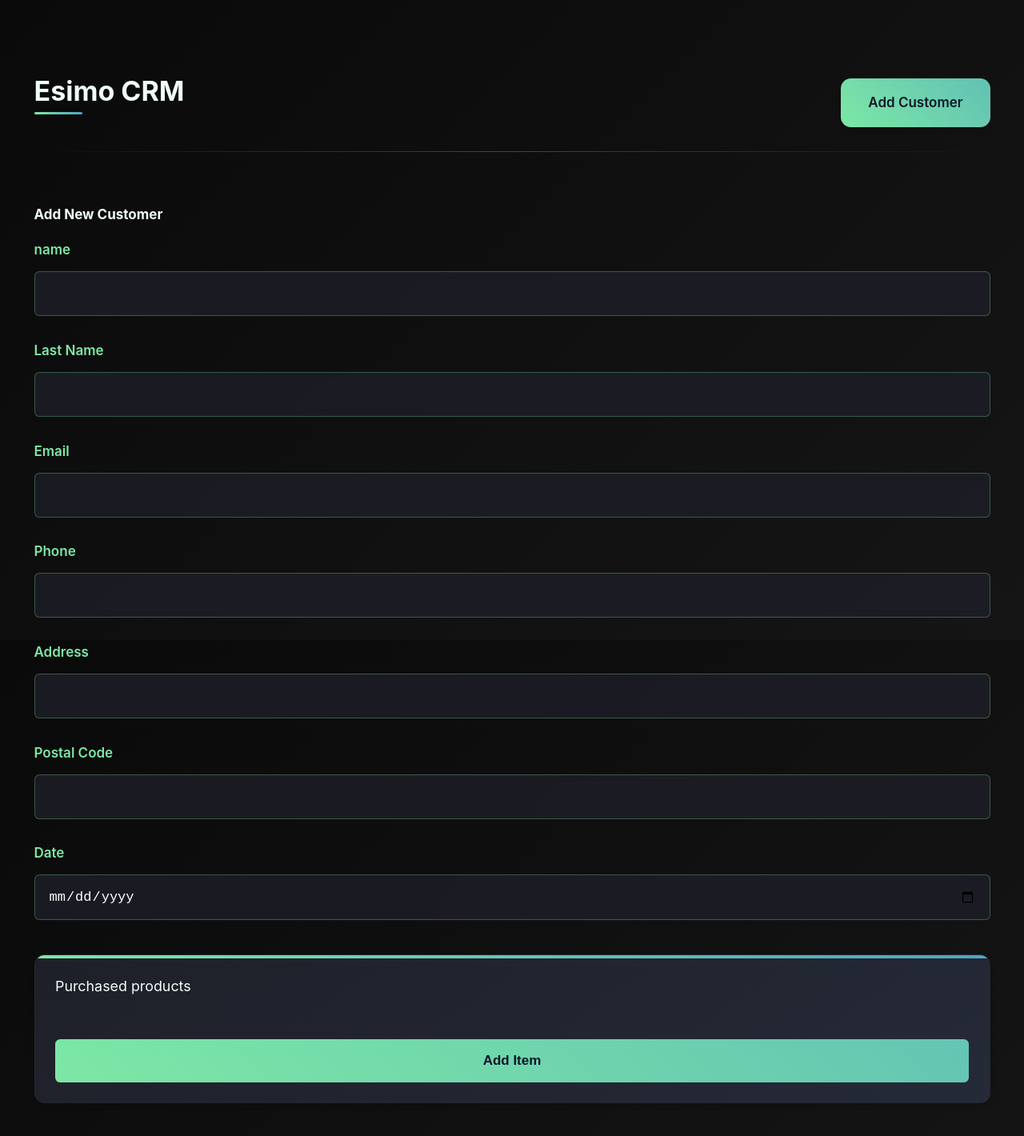
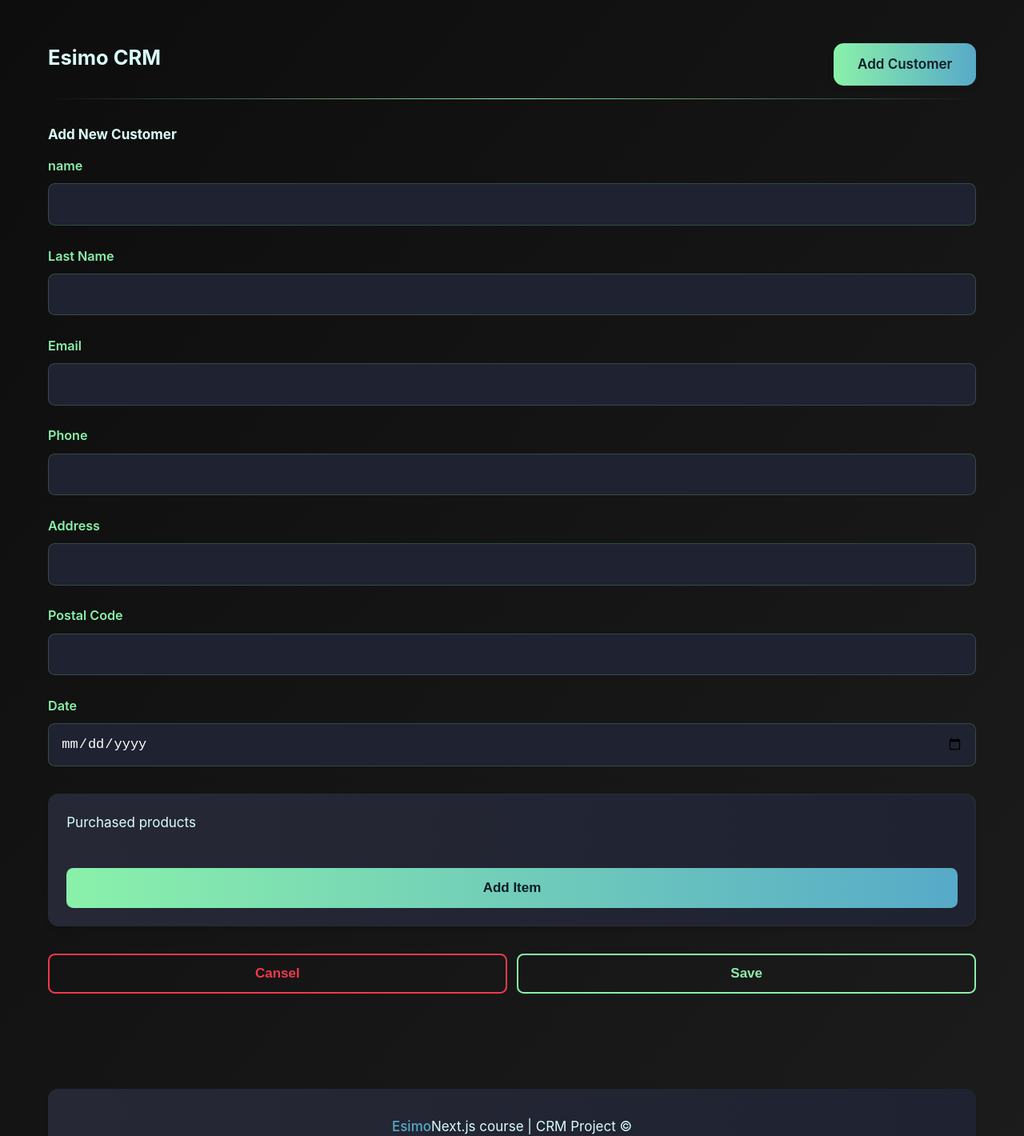
Before and after one commit to xe4at/CRM-Project, a Next.js app: page /add-customer in a window 1280 px wide. Shown: the top 1420 px of the page at 80% size. Built offline with nearby package versions, Linux system fonts and the light colour scheme.

Commit message:
change style

```diff
--- a/src/styles/globals.css
+++ b/src/styles/globals.css
@@ -1,26 +1,16 @@
 :root {
-  --bg-dark: #0a0a0a;
-  --bg-darker: #151515;
-  --card-bg: linear-gradient(145deg, #1e2029, #252a37);
-  --primary-gradient: linear-gradient(45deg, #7de8a5, #4da5c0);
-  --secondary-gradient: linear-gradient(45deg, #4da5c0, #7de8a5);
-  --text-light: #f0fdfa;
-  --text-muted: #a1a1aa;
-  --accent-green: #7de8a5;
-  --accent-blue: #4da5c0;
-  --accent-red: #ef4444;
-  --accent-purple: #a78bfa;
-  --shadow-sm: 0 1px 2px rgba(0, 0, 0, 0.05);
-  --shadow-md: 0 4px 6px rgba(0, 0, 0, 0.1);
-  --shadow-lg: 0 10px 15px rgba(0, 0, 0, 0.2);
-  --shadow-xl: 0 20px 25px rgba(0, 0, 0, 0.25);
-  --transition: all 0.3s cubic-bezier(0.4, 0, 0.2, 1);
-  --border-radius-sm: 0.375rem;
+  --bg-dark: #0d0d0d;
+  --bg-darker: #1c1c1c;
+  --card-bg: linear-gradient(to right, #262836, #1f2230);
+  --primary-gradient: linear-gradient(to right, #8af1aa, #57aac8);
+  --text-light: #d9fefb;
+  --accent-green: #8af1aa;
+  --accent-blue: #57aac8;
+  --accent-red: #f0394b;
+  --shadow: 0 4px 6px rgba(0, 0, 0, 0.1);
+  --transition: all 0.25s cubic-bezier(0.645, 0.045, 0.355, 1);
   --border-radius: 0.75rem;
-  --border-radius-lg: 1rem;
-  --border-radius-xl: 1.5rem;
-  --ring-width: 3px;
-  --ring-color: rgba(125, 232, 165, 0.5);
+  --mobile-padding: 12px;
 }
 
 * {
@@ -35,56 +25,32 @@ html {
 }
 
 body {
-  font-family: 'Inter', -apple-system, BlinkMacSystemFont, "Segoe UI", Roboto, Oxygen,
+  font-family: -apple-system, BlinkMacSystemFont, "Segoe UI", Roboto, Oxygen,
     Ubuntu, Cantarell, "Fira Sans", "Droid Sans", "Helvetica Neue", sans-serif;
   background: linear-gradient(
-    135deg,
+    to bottom right,
     var(--bg-dark),
     var(--bg-darker)
   );
   min-height: 100vh;
-  max-width: 1400px;
+  max-width: 1200px;
   margin: 0 auto;
-  padding: 2rem;
+  padding: 20px;
   color: var(--text-light);
   line-height: 1.6;
   -webkit-font-smoothing: antialiased;
   -moz-osx-font-smoothing: grayscale;
-  background-attachment: fixed;
 }
 
 /* Typography */
-h1, h2, h3, h4, h5, h6 {
+h1,
+h2,
+h3,
+h4,
+h5,
+h6 {
   line-height: 1.2;
-  margin-bottom: 1.25rem;
-  font-weight: 700;
-  color: var(--text-light);
-}
-
-h1 {
-  font-size: 2.5rem;
-  background: var(--primary-gradient);
-  -webkit-background-clip: text;
-  background-clip: text;
-  color: transparent;
-  display: inline-block;
-}
-
-h2 {
-  font-size: 2rem;
-  position: relative;
-  padding-bottom: 0.5rem;
-}
-
-h2::after {
-  content: "";
-  position: absolute;
-  bottom: 0;
-  left: 0;
-  width: 60px;
-  height: 3px;
-  background: var(--primary-gradient);
-  border-radius: 3px;
+  margin-bottom: 1rem;
 }
 
 a {
@@ -94,190 +60,118 @@ a {
 }
 
 p {
-  margin-bottom: 1.25rem;
-  color: var(--text-muted);
+  margin-bottom: 1rem;
 }
 
 /* Layout Components */
 .header {
   display: flex;
   flex-direction: column;
-  gap: 1.5rem;
+  gap: 1rem;
   justify-content: space-between;
-  align-items: flex-start;
-  margin: 2rem 0 3rem;
+  align-items: center;
+  margin: 1.5rem 0 2.5rem;
   position: relative;
-  padding-bottom: 1.5rem;
 }
 
 .header::after {
   content: "";
   position: absolute;
-  bottom: 0;
+  bottom: -1rem;
   left: 0;
   width: 100%;
   height: 1px;
   background: linear-gradient(
     to right,
     transparent,
-    rgba(125, 232, 165, 0.3),
+    var(--accent-green),
     transparent
   );
 }
 
 .header a {
   background: var(--primary-gradient);
-  color: #0f172a;
-  padding: 0.875rem 1.75rem;
+  color: #0f1c26;
+  padding: 0.75rem 1.5rem;
   border-radius: var(--border-radius);
   font-weight: 600;
-  box-shadow: var(--shadow-md);
+  box-shadow: var(--shadow);
   transition: var(--transition);
   width: 100%;
   text-align: center;
-  position: relative;
-  overflow: hidden;
-  z-index: 1;
-}
-
-.header a::before {
-  content: "";
-  position: absolute;
-  top: 0;
-  left: 0;
-  width: 100%;
-  height: 100%;
-  background: var(--secondary-gradient);
-  opacity: 0;
-  transition: var(--transition);
-  z-index: -1;
 }
 
 .header a:hover {
-  transform: translateY(-3px);
-  box-shadow: var(--shadow-lg);
-}
-
-.header a:hover::before {
-  opacity: 1;
+  transform: translateY(-2px);
+  box-shadow: 0 6px 12px rgba(138, 241, 170, 0.2);
 }
 
 .main {
   min-height: 75vh;
-  padding-bottom: 3rem;
+  padding-bottom: 2rem;
 }
 
 .footer {
   background: var(--card-bg);
   text-align: center;
-  padding: 2.5rem;
-  border-radius: var(--border-radius-lg);
-  margin-top: 4rem;
-  box-shadow: var(--shadow-md);
-  position: relative;
-  overflow: hidden;
-}
-
-.footer::before {
-  content: "";
-  position: absolute;
-  top: 0;
-  left: 0;
-  width: 100%;
-  height: 4px;
-  background: var(--primary-gradient);
+  padding: 2rem;
+  border-radius: var(--border-radius);
+  margin-top: 3rem;
+  box-shadow: var(--shadow);
 }
 
 .footer a {
   color: var(--accent-blue);
   font-weight: 500;
-  position: relative;
-}
-
-.footer a::after {
-  content: "";
-  position: absolute;
-  bottom: -2px;
-  left: 0;
-  width: 0;
-  height: 2px;
-  background: var(--accent-green);
-  transition: var(--transition);
 }
 
 .footer a:hover {
   color: var(--accent-green);
-}
-
-.footer a:hover::after {
-  width: 100%;
+  text-decoration: underline;
 }
 
 /* Card Components */
 .card {
   background: var(--card-bg);
   color: var(--accent-green);
-  margin: 1.5rem 0;
-  padding: 1.5rem;
+  margin: 1rem 0;
+  padding: 1.25rem;
   border-radius: var(--border-radius);
   display: flex;
   flex-direction: column;
-  gap: 1.25rem;
-  box-shadow: var(--shadow-md);
-  transition: var(--transition);
-  position: relative;
-  overflow: hidden;
-  border: 1px solid rgba(125, 232, 165, 0.1);
-}
-
-.card::before {
-  content: "";
-  position: absolute;
-  top: 0;
-  left: 0;
-  width: 4px;
-  height: 100%;
-  background: var(--primary-gradient);
+  gap: 1rem;
+  box-shadow: var(--shadow);
   transition: var(--transition);
 }
 
 .card:hover {
-  transform: translateY(-5px);
-  box-shadow: var(--shadow-lg);
-  border-color: rgba(125, 232, 165, 0.3);
-}
-
-.card:hover::before {
-  width: 6px;
+  transform: translateY(-3px);
+  box-shadow: 0 8px 16px rgba(138, 241, 170, 0.15);
 }
 
 .card__details {
   display: flex;
   flex-direction: column;
-  gap: 0.75rem;
+  gap: 0.5rem;
   width: 100%;
 }
 
 .card__buttons {
   display: flex;
-  gap: 1rem;
+  gap: 0.75rem;
   width: 100%;
 }
 
 .card__buttons button,
 .card__buttons a {
-  padding: 0.75rem 1.25rem;
-  border-radius: var(--border-radius-sm);
-  font-weight: 600;
+  padding: 0.5rem 1rem;
+  border-radius: 0.5rem;
+  font-weight: 500;
   cursor: pointer;
   transition: var(--transition);
-  font-size: 0.95rem;
+  font-size: 0.9rem;
   flex: 1;
   text-align: center;
-  display: flex;
-  align-items: center;
-  justify-content: center;
-  gap: 0.5rem;
 }
 
 .card__buttons button {
@@ -289,8 +183,6 @@ p {
 .card__buttons button:hover {
   background-color: var(--accent-red);
   color: white;
-  transform: translateY(-2px);
-  box-shadow: 0 4px 8px rgba(239, 68, 68, 0.3);
 }
 
 .card__buttons a {
@@ -301,184 +193,127 @@ p {
 
 .card__buttons a:hover {
   background-color: var(--accent-green);
-  color: #0f172a;
-  transform: translateY(-2px);
-  box-shadow: 0 4px 8px rgba(125, 232, 165, 0.3);
+  color: #0f1c26;
 }
 
 /* Form Elements */
 .form-input {
   display: flex;
   flex-direction: column;
-  margin-bottom: 1.75rem;
+  margin-bottom: 1.5rem;
   color: var(--accent-green);
-  position: relative;
 }
 
 .form-input label {
-  margin-bottom: 0.75rem;
+  margin-bottom: 0.5rem;
   font-weight: 600;
-  font-size: 1rem;
-  display: flex;
-  align-items: center;
-  gap: 0.5rem;
+  font-size: 0.95rem;
 }
 
 .form-input input,
 .form-input textarea,
 .form-input select {
-  background-color: rgba(30, 32, 41, 0.8);
-  border: 1px solid rgba(125, 232, 165, 0.3);
-  border-radius: var(--border-radius-sm);
-  padding: 1rem;
+  background-color: #1f2230;
+  border: 1px solid rgba(138, 241, 170, 0.2);
+  border-radius: 0.5rem;
+  padding: 0.9rem;
   color: white;
   font-size: 1rem;
   outline: none;
   transition: var(--transition);
   width: 100%;
-  backdrop-filter: blur(4px);
 }
 
 .form-input input:focus,
 .form-input textarea:focus,
 .form-input select:focus {
   border-color: var(--accent-green);
-  box-shadow: 0 0 0 var(--ring-width) var(--ring-color);
-}
-
-.form-input input::placeholder,
-.form-input textarea::placeholder {
-  color: var(--text-muted);
-  opacity: 0.7;
+  box-shadow: 0 0 0 3px rgba(138, 241, 170, 0.2);
 }
 
 /* Item List Components */
 .item-list {
-  border: 1px solid rgba(38, 40, 54, 0.5);
-  padding: 1.5rem;
-  margin: 2.5rem 0;
+  border: 2px solid #262836;
+  padding: 1.25rem;
+  margin: 2rem 0;
   border-radius: var(--border-radius);
   background: var(--card-bg);
-  box-shadow: var(--shadow-md);
-  position: relative;
-  overflow: hidden;
-}
-
-.item-list::before {
-  content: "";
-  position: absolute;
-  top: 0;
-  left: 0;
-  width: 100%;
-  height: 4px;
-  background: var(--primary-gradient);
+  box-shadow: var(--shadow);
 }
 
 .item-list p {
   color: var(--text-light);
-  font-size: 1.05rem;
-  margin-bottom: 1.25rem;
+  font-size: 1rem;
+  margin-bottom: 1rem;
 }
 
 .item-list button {
   border: none;
   background: var(--primary-gradient);
-  color: #0f172a;
-  border-radius: var(--border-radius-sm);
+  color: #0f1c26;
+  border-radius: 0.5rem;
   width: 100%;
-  margin-top: 1.75rem;
-  padding: 1rem;
+  margin-top: 1.5rem;
+  padding: 0.9rem;
   font-size: 1rem;
   font-weight: 600;
   cursor: pointer;
   transition: var(--transition);
-  position: relative;
-  overflow: hidden;
-  z-index: 1;
-}
-
-.item-list button::before {
-  content: "";
-  position: absolute;
-  top: 0;
-  left: 0;
-  width: 100%;
-  height: 100%;
-  background: var(--secondary-gradient);
-  opacity: 0;
-  transition: var(--transition);
-  z-index: -1;
 }
 
 .item-list button:hover {
-  transform: translateY(-3px);
-  box-shadow: var(--shadow-lg);
-}
-
-.item-list button:hover::before {
-  opacity: 1;
+  transform: translateY(-2px);
+  box-shadow: 0 6px 12px rgba(138, 241, 170, 0.3);
 }
 
 .form-input__list {
-  border: 1px solid rgba(38, 40, 54, 0.5);
-  padding: 1.5rem;
-  margin-top: 2.5rem;
+  border: 2px solid #262836;
+  padding: 1rem;
+  margin-top: 2rem;
   border-radius: var(--border-radius);
-  background: linear-gradient(145deg, #1f2230, #2b2f45);
-  box-shadow: var(--shadow-sm);
+  background: linear-gradient(to left, #1f2230, #2b2f45);
 }
 
 .form-input__list div {
   display: flex;
   flex-direction: column;
-  gap: 1rem;
+  gap: 0.75rem;
 }
 
 .form-input__list button {
   border: 1px solid var(--accent-red);
   color: var(--accent-red);
-  margin-top: 1.5rem;
-  padding: 0.75rem;
-  border-radius: var(--border-radius-sm);
+  margin-top: 1.25rem;
+  padding: 0.5rem;
+  border-radius: 0.5rem;
   transition: var(--transition);
   background: transparent;
   width: 100%;
-  font-weight: 600;
-  display: flex;
-  align-items: center;
-  justify-content: center;
-  gap: 0.5rem;
 }
 
 .form-input__list button:hover {
   background-color: var(--accent-red);
   color: white;
-  transform: translateY(-2px);
-  box-shadow: 0 4px 8px rgba(239, 68, 68, 0.3);
 }
 
 /* Customer Page Components */
 .customer-page__buttons {
   display: flex;
   flex-direction: column;
-  margin-bottom: 2.5rem;
-  gap: 1rem;
+  margin-bottom: 2rem;
+  gap: 0.75rem;
 }
 
 .customer-page__buttons .first,
 .customer-page__buttons .second {
-  border-radius: var(--border-radius-sm);
+  border-radius: 0.5rem;
   font-weight: 600;
   font-size: 1rem;
-  padding: 0.875rem;
+  padding: 0.75rem;
   cursor: pointer;
   transition: var(--transition);
   width: 100%;
   text-align: center;
-  display: flex;
-  align-items: center;
-  justify-content: center;
-  gap: 0.5rem;
 }
 
 .customer-page__buttons .first {
@@ -490,8 +325,6 @@ p {
 .customer-page__buttons .first:hover {
   background-color: var(--accent-red);
   color: white;
-  transform: translateY(-2px);
-  box-shadow: 0 4px 8px rgba(239, 68, 68, 0.3);
 }
 
 .customer-page__buttons .second {
@@ -502,106 +335,68 @@ p {
 
 .customer-page__buttons .second:hover {
   background-color: var(--accent-green);
-  color: #0f172a;
-  transform: translateY(-2px);
-  box-shadow: 0 4px 8px rgba(125, 232, 165, 0.3);
+  color: #0f1c26;
 }
 
 .customer-detail__main,
 .customer-detail__products,
 .customer-detail__buttons {
   background: var(--card-bg);
-  padding: 1.75rem;
+  padding: 1.25rem;
   border-radius: var(--border-radius);
-  margin-top: 2.5rem;
-  box-shadow: var(--shadow-md);
-  border: 1px solid rgba(125, 232, 165, 0.1);
+  margin-top: 2rem;
+  box-shadow: var(--shadow);
 }
 
 .customer-detail__main {
   display: flex;
   flex-direction: column;
-  gap: 1.25rem;
-  position: relative;
-  overflow: hidden;
-}
-
-.customer-detail__main::before {
-  content: "";
-  position: absolute;
-  top: 0;
-  left: 0;
-  width: 4px;
-  height: 100%;
-  background: var(--primary-gradient);
+  gap: 1rem;
 }
 
 .customer-detail__item {
   display: flex;
   flex-direction: column;
-  padding: 1rem;
-  border-radius: var(--border-radius-sm);
-  background: rgba(30, 32, 41, 0.6);
-  border: 1px solid rgba(125, 232, 165, 0.1);
-  transition: var(--transition);
-}
-
-.customer-detail__item:hover {
-  background: rgba(30, 32, 41, 0.8);
-  border-color: rgba(125, 232, 165, 0.3);
+  padding: 0.75rem;
+  border-radius: 0.5rem;
+  background: rgba(31, 34, 48, 0.5);
 }
 
 .customer-detail__item span {
   color: var(--accent-blue);
-  font-weight: 600;
+  font-weight: 500;
 }
 
 .customer-detail__products {
   display: flex;
   flex-direction: column;
-  gap: 1.25rem;
-  position: relative;
-}
-
-.customer-detail__products::before {
-  content: "";
-  position: absolute;
-  top: 0;
-  left: 0;
-  width: 4px;
-  height: 100%;
-  background: var(--secondary-gradient);
+  gap: 1rem;
 }
 
 .customer-detail__products p {
   color: var(--accent-blue);
-  margin-bottom: 1.25rem;
-  font-weight: 600;
+  margin-bottom: 1rem;
 }
 
 .customer-detail__buttons {
   display: flex;
   flex-direction: column;
-  gap: 1rem;
+  gap: 0.75rem;
 }
 
 .customer-detail__buttons button,
 .customer-detail__buttons a {
-  border-radius: var(--border-radius-sm);
-  padding: 0.875rem;
+  border-radius: 0.5rem;
+  padding: 0.75rem;
   font-size: 1rem;
   width: 100%;
   transition: var(--transition);
   text-align: center;
-  font-weight: 600;
-  display: flex;
-  align-items: center;
-  justify-content: center;
-  gap: 0.5rem;
+  font-weight: 500;
 }
 
 .customer-detail__buttons button {
-  border: 2px solid var(--accent-red);
+  border: 1px solid var(--accent-red);
   color: var(--accent-red);
   background-color: transparent;
 }
@@ -609,21 +404,17 @@ p {
 .customer-detail__buttons button:hover {
   background-color: var(--accent-red);
   color: white;
-  transform: translateY(-2px);
-  box-shadow: 0 4px 8px rgba(239, 68, 68, 0.3);
 }
 
 .customer-detail__buttons a {
-  border: 2px solid var(--accent-green);
+  border: 1px solid var(--accent-green);
   color: var(--accent-green);
   background-color: transparent;
 }
 
 .customer-detail__buttons a:hover {
   background-color: var(--accent-green);
-  color: #0f172a;
-  transform: translateY(-2px);
-  box-shadow: 0 4px 8px rgba(125, 232, 165, 0.3);
+  color: #0f1c26;
 }
 
 /* Animations */
@@ -638,30 +429,10 @@ p {
   }
 }
 
-@keyframes gradientFlow {
-  0% {
-    background-position: 0% 50%;
-  }
-  50% {
-    background-position: 100% 50%;
-  }
-  100% {
-    background-position: 0% 50%;
-  }
-}
-
 .card,
 .item-list,
-.form-input__list,
-.customer-detail__main,
-.customer-detail__products {
-  animation: fadeIn 0.6s ease-out forwards;
-}
-
-.header a,
-.item-list button {
-  background-size: 200% auto;
-  animation: gradientFlow 3s ease infinite;
+.form-input__list {
+  animation: fadeIn 0.5s ease-out forwards;
 }
 
 /* Responsive Design */
@@ -688,7 +459,7 @@ p {
   .card__buttons button,
   .card__buttons a {
     flex: 0 1 auto;
-    min-width: 120px;
+    min-width: 100px;
   }
 
   .form-input__list div {
@@ -705,38 +476,34 @@ p {
 
   .customer-detail__buttons button,
   .customer-detail__buttons a {
-    max-width: 180px;
+    max-width: 150px;
   }
 }
 
 @media (min-width: 768px) {
   body {
-    padding: 2.5rem;
+    padding: 20px;
   }
 
   .header {
-    margin: 3rem 0 4rem;
+    margin: 2rem 0 3rem;
   }
 
   .card {
-    padding: 2rem;
+    padding: 1.5rem;
   }
 
   .card__details {
     flex-direction: row;
-    gap: 2rem;
+    gap: 1.5rem;
   }
 
   .customer-detail__main {
-    display: grid;
-    grid-template-columns: repeat(auto-fit, minmax(300px, 1fr));
-    gap: 1.5rem;
+    grid-template-columns: repeat(auto-fit, minmax(250px, 1fr));
   }
 
   .customer-detail__products {
-    display: grid;
-    grid-template-columns: repeat(auto-fit, minmax(300px, 1fr));
-    gap: 1.5rem;
+    grid-template-columns: repeat(auto-fit, minmax(250px, 1fr));
   }
 }
 
@@ -746,61 +513,11 @@ p {
   }
 
   .header a {
-    padding: 1rem 2rem;
+    padding: 0.75rem 1.75rem;
   }
 
   .card__buttons button,
   .card__buttons a {
-    padding: 0.875rem 1.5rem;
-  }
-
-  .customer-detail__main {
-    grid-template-columns: repeat(auto-fit, minmax(350px, 1fr));
-  }
-
-  .customer-detail__products {
-    grid-template-columns: repeat(auto-fit, minmax(350px, 1fr));
+    padding: 0.6rem 1.2rem;
   }
 }
-
-/* Utility Classes */
-.text-gradient {
-  background: var(--primary-gradient);
-  -webkit-background-clip: text;
-  background-clip: text;
-  color: transparent;
-}
-
-.hover-scale {
-  transition: var(--transition);
-}
-
-.hover-scale:hover {
-  transform: scale(1.02);
-}
-
-.glass-effect {
-  background: rgba(30, 32, 41, 0.6);
-  backdrop-filter: blur(8px);
-  -webkit-backdrop-filter: blur(8px);
-  border: 1px solid rgba(125, 232, 165, 0.2);
-}
-
-/* Custom Scrollbar */
-::-webkit-scrollbar {
-  width: 8px;
-  height: 8px;
-}
-
-::-webkit-scrollbar-track {
-  background: var(--bg-dark);
-}
-
-::-webkit-scrollbar-thumb {
-  background: var(--accent-blue);
-  border-radius: 4px;
-}
-
-::-webkit-scrollbar-thumb:hover {
-  background: var(--accent-green);
-}
```
